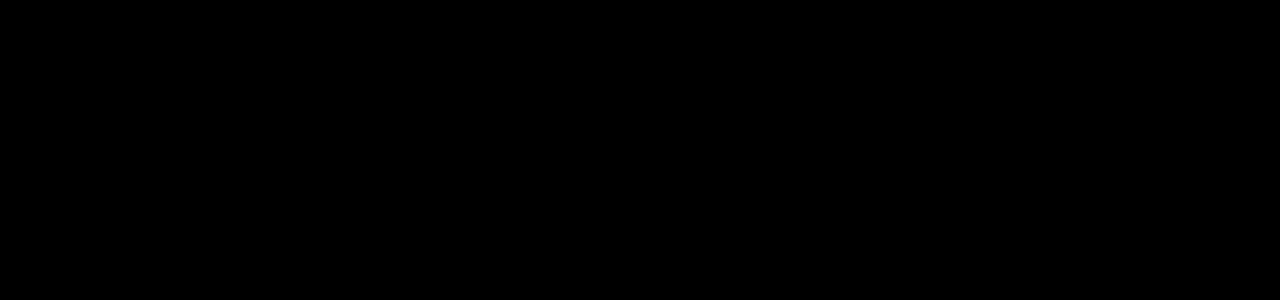
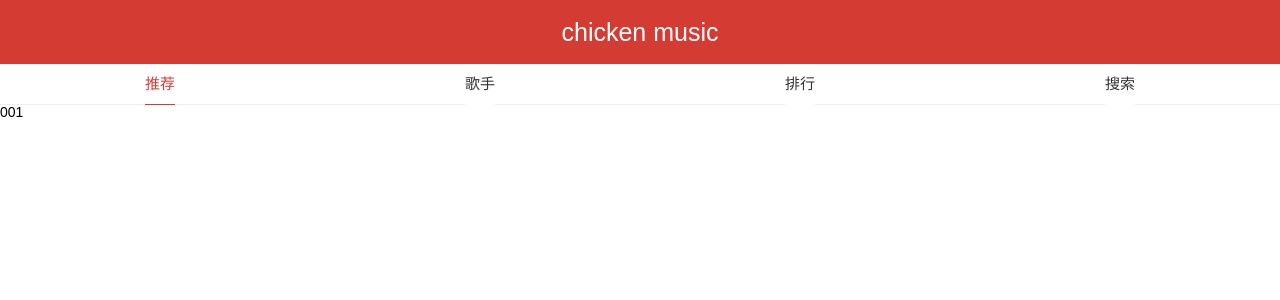
Before and after one commit to gdhlaosan/vue-music, a Vue app: page /recommend in a window 1280 px wide. Shown: the top 300 px of the page. Built offline with nearby package versions, Linux system fonts and the light colour scheme; the HTML template or start-up script is replaced by a standard one.

Commit message:
merge tab

```diff
--- a/src/assets/styles/reset.css
+++ b/src/assets/styles/reset.css
@@ -19,7 +19,7 @@
 mark{background-color:transparent}
 a,ins,s,u,del{text-decoration:none}
 sup,sub{vertical-align:baseline}
-html {overflow-x: hidden;height: 100%;font-size: 50px;-webkit-tap-highlight-color: transparent;background-color: rgb(0,0,0);}
-body {font-family: Arial, "Microsoft Yahei", "Helvetica Neue", Helvetica, sans-serif;color: #fff;font-size: .28em;line-height: 1;-webkit-text-size-adjust: none;}
+html {overflow-x: hidden;height: 100%;font-size: 50px;-webkit-tap-highlight-color: transparent;}
+body {font-family: Arial, "Microsoft Yahei", "Helvetica Neue", Helvetica, sans-serif;font-size: .28em;line-height: 1;-webkit-text-size-adjust: none;}
 hr {height: .02rem;margin: .1rem 0;border: medium none;border-top: .02rem solid #cacaca;}
 a {color: #25a4bb;text-decoration: none;}
--- /dev/null
+++ b/src/assets/styles/variable.styl
@@ -0,0 +1,2 @@
+$baseColor = #d43c33
+$textColor = #fff
--- a/src/pages/home/Home.vue
+++ b/src/pages/home/Home.vue
@@ -2,6 +2,7 @@
 	<div class="home">
 		<home-header></home-header>
 		<home-tab></home-tab>
+		<router-view></router-view>
 	</div>
 </template>
 
--- a/src/pages/home/components/Header.vue
+++ b/src/pages/home/components/Header.vue
@@ -12,9 +12,12 @@
 </script>
 
 <style lang="stylus" scoped>
+@import '~@/assets/styles/variable.styl'
 .header
-	height 0.8rem
-	line-height 0.8rem
+	height 1.28rem
+	line-height 1.28rem
 	text-align center
-	font-size 0.4rem
+	font-size 0.5rem
+	background-color $baseColor
+	color $textColor
 </style>
--- a/src/pages/home/components/Tab.vue
+++ b/src/pages/home/components/Tab.vue
@@ -1,16 +1,16 @@
 <template>
 	<div class="tab">
-		<router-link class="tab-item" tag="div" to="/">
+		<router-link class="tab-item" tag="div" to="/recommend">
 			<span class="tab-item-text">推荐</span>
 		</router-link>
-		<router-link class="tab-item" tag="div" to="/">
-			<span class="tab-item-text">推荐</span>
+		<router-link class="tab-item" tag="div" to="/singer">
+			<span class="tab-item-text">歌手</span>
 		</router-link>
-		<router-link class="tab-item" tag="div" to="/">
-			<span class="tab-item-text">推荐</span>
+		<router-link class="tab-item" tag="div" to="/rank">
+			<span class="tab-item-text">排行</span>
 		</router-link>
-		<router-link class="tab-item" tag="div" to="/">
-			<span class="tab-item-text">推荐</span>
+		<router-link class="tab-item" tag="div" to="/search">
+			<span class="tab-item-text">搜索</span>
 		</router-link>
 	</div>
 </template>
@@ -22,12 +22,25 @@
 </script>
 
 <style lang="stylus" scoped>
+@import '~@/assets/styles/variable.styl'
 .tab
 	display flex
 	height 0.8rem
 	line-height 0.8rem
-		font-size 0.4rem
+	font-size 0.3rem
+	background-color #fff
+	color #333
+	border-bottom 0.02rem solid #eee
 	.tab-item
 		width 25%
 		text-align center
+		.tab-item-text
+			display inline-block
+			height 0.8rem
+			margin-top -0.1rem
+			border-bottom 0.02rem solid #fff
+		&.router-link-active
+			.tab-item-text
+				color $baseColor
+				border-bottom 0.02rem solid $baseColor
 </style>
--- /dev/null
+++ b/src/pages/home/components/rank/Rank.vue
@@ -0,0 +1,15 @@
+<template>
+	<div class="rank">
+		003
+	</div>
+</template>
+
+<script>
+export default {
+	name: 'HomeRank'
+}
+</script>
+
+<style lang="stylus" scoped>
+
+</style>
--- /dev/null
+++ b/src/pages/home/components/recommend/Recommend.vue
@@ -0,0 +1,15 @@
+<template>
+	<div class="recommend">
+		001
+	</div>
+</template>
+
+<script>
+export default {
+	name: 'HomeRecommend'
+}
+</script>
+
+<style lang="stylus" scoped>
+
+</style>
--- /dev/null
+++ b/src/pages/home/components/search/Search.vue
@@ -0,0 +1,15 @@
+<template>
+	<div class="seach">
+		004
+	</div>
+</template>
+
+<script>
+export default {
+	name: 'HomeSearch'
+}
+</script>
+
+<style lang="stylus" scoped>
+
+</style>
--- /dev/null
+++ b/src/pages/home/components/singer/Singer.vue
@@ -0,0 +1,15 @@
+<template>
+	<div class="singer">
+		002
+	</div>
+</template>
+
+<script>
+export default {
+	name: 'HomeSinger'
+}
+</script>
+
+<style lang="stylus" scoped>
+
+</style>
--- a/src/router.js
+++ b/src/router.js
@@ -1,6 +1,10 @@
 import Vue from 'vue'
 import Router from 'vue-router'
 import Home from '@/pages/home/Home'
+import Recommend from '@/pages/home/components/recommend/Recommend'
+import Singer from '@/pages/home/components/singer/Singer'
+import Rank from '@/pages/home/components/rank/Rank'
+import Search from '@/pages/home/components/search/Search'
 
 Vue.use(Router)
 
@@ -8,7 +12,23 @@
 	mode: 'history',
 	base: process.env.BASE_URL,
 	routes: [{
-		path: '/',
-		component: Home
-	}]
+			path: '/',
+			redirect: '/recommend'
+		}, {
+			path: '/',
+			component: Home,
+			children: [{
+				path: '/recommend',
+				component: Recommend
+			}, {
+				path: '/singer',
+				component: Singer
+			}, {
+				path: '/rank',
+				component: Rank
+			}, {
+				path: '/search',
+				component: Search
+			}]
+		}]
 })
```
Lines whose indentation alone changed are shown as unchanged.
